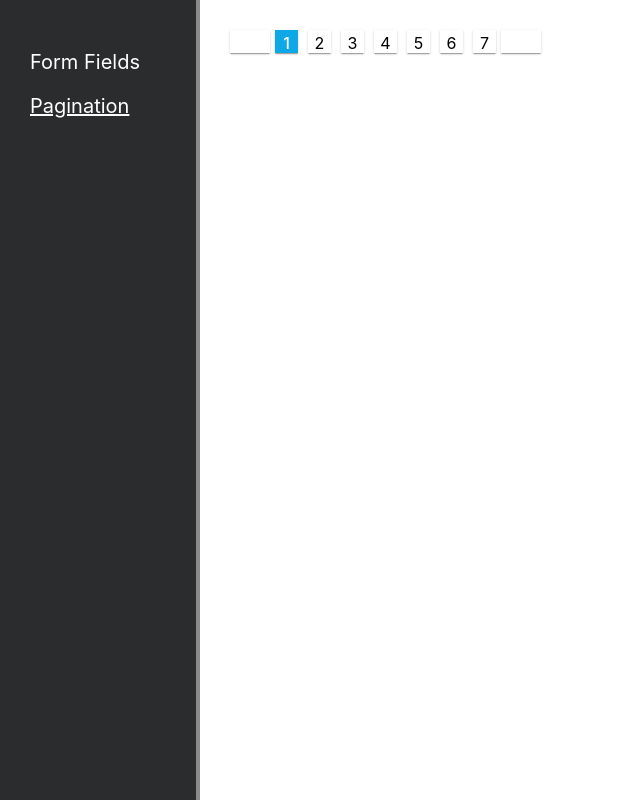
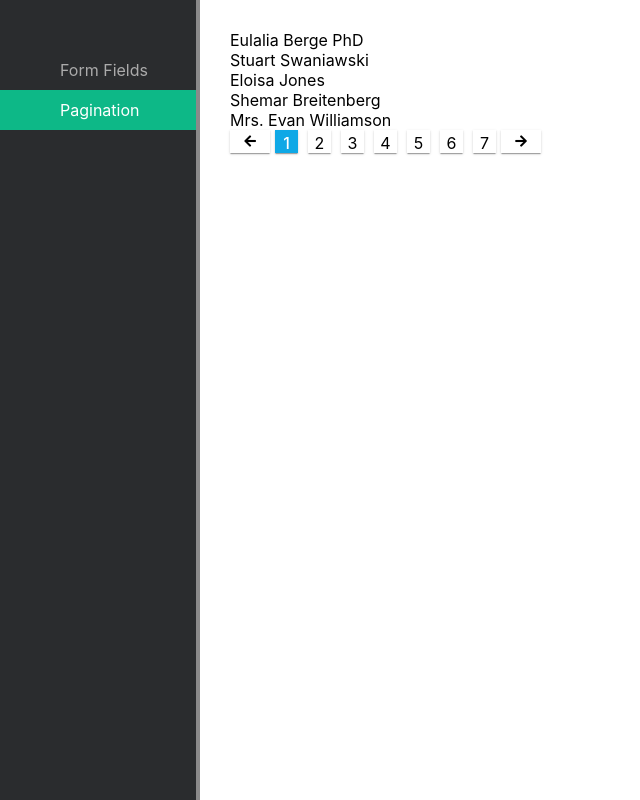
Before and after one commit to villacerc/my_playground, a React (Create React App) app in the folder client/: page /pagination in a window 1280 px wide. Shown: the whole page, without its empty margins (0-640 px from the left). Built offline with nearby package versions, Linux system fonts and the light colour scheme.

Commit message:
added pagination

```diff
--- a/client/package.json
+++ b/client/package.json
@@ -10,6 +10,7 @@
     "@testing-library/react": "^9.3.2",
     "@testing-library/user-event": "^7.1.2",
     "classnames": "^2.2.6",
+    "faker": "^4.1.0",
     "node-sass": "^4.13.1",
     "react": "^16.12.0",
     "react-dom": "^16.12.0",
--- a/client/src/components/form/Select.module.scss
+++ b/client/src/components/form/Select.module.scss
@@ -91,10 +91,11 @@
 
 .clearSearch {
   position: absolute;
-  right: 6px;
+  right: 8px;
   top: 8px;
   cursor: pointer;
   color: #a6a6a6;
+  font-size: 10pt;
 }
 
 /* Customize the label (the container) */
--- a/client/src/components/pagination/index.js
+++ b/client/src/components/pagination/index.js
@@ -7,63 +7,95 @@ const myarr = []
 class Pagination extends Component {
   state = {
     selectedPage: 1,
-    pageCount: 20,
     pageRange: [],
-    rowsPerPage: 1,
+    rowsPerPage: 5,
+    initialized: false,
   }
 
   componentDidMount() {
-    this.setPagination()
+    this.initialize()
   }
 
-  setRowsPerPage = ({ value }) => {
-    let pageCount = null
+  initialize = () => {
+    const { itemsPerPage } = this.props
+
+    this.setRowsPerPage(itemsPerPage)
+  }
+
+  setRowsPerPage = value => {
+    const { list } = this.props
     let rowsPerPage = null
 
-    if (value === 'all') {
-      pageCount = 1
-      rowsPerPage = myarr.length
+    if (value === 'all' || !value) {
+      rowsPerPage = list.length
     } else {
-      pageCount = Math.ceil(myarr.length / value)
       rowsPerPage = value
     }
 
     this.setState(
       {
-        pageCount,
         rowsPerPage,
+        initialized: true,
       },
-      () => this.setPagination(1)
+      () => this.setPagination()
     )
   }
 
-  getData = () => {
-    return myarr
+  handleChange = () => {
+    const myarr = this.props.list
       .slice(
         (this.state.selectedPage - 1) * this.state.rowsPerPage,
         this.state.rowsPerPage * this.state.selectedPage
       )
       .map(el => el)
+
+    this.props.onChange(myarr)
+  }
+
+  getPageOptions = () => {
+    const options = []
+
+    if (myarr.length >= 5) {
+      let count = 1
+      while (myarr.length / (5 * count) > 1 && options.length < 3) {
+        const value = 5 * count
+        options.push({ value, label: value })
+        count += 1
+      }
+    }
+
+    options.push({ value: 'all', label: 'All' })
+
+    return options
   }
 
   setPagination = (value = null) => {
     const DEFAULT_PAGE_RANGE = 7
-    const PAGES_TO_PREVIEW = 3
-    const MAX_PAGE_RANGE =
-      this.state.pageCount < DEFAULT_PAGE_RANGE
-        ? this.state.pageCount
-        : DEFAULT_PAGE_RANGE
+    const PAGES_TO_PREVIEW = 3 //amount of page cells to preview after the selected page
 
-    let { pageCount, selectedPage, pageRange } = this.state
+    let maxPageRange = 1 //amount of cells to show at a time in the pagination
+    let totalPageCount = 1
 
-    let startingPage = 1
-    pageRange = []
+    const { rowsPerPage } = this.state
 
+    //set totalPageCount and maxPageRange
+    if (rowsPerPage !== 'all') {
+      totalPageCount = Math.ceil(this.props.list.length / rowsPerPage)
+
+      maxPageRange =
+        totalPageCount < DEFAULT_PAGE_RANGE
+          ? totalPageCount
+          : DEFAULT_PAGE_RANGE
+    }
+
+    let { selectedPage } = this.state
+
+    //set newly selected page
     if (value) {
       if (isNaN(value)) {
         if (
           (selectedPage === 1 && value === 'prev') ||
-          (selectedPage === pageCount && value === 'next')
+          (selectedPage === totalPageCount && value === 'next')
         ) {
           return
         }
@@ -75,32 +107,39 @@ class Pagination extends Component {
       }
     }
 
-    if (selectedPage + PAGES_TO_PREVIEW > pageCount) {
+    let startingPage = 1 //starting cell from the pagination
+
+    if (selectedPage + PAGES_TO_PREVIEW > totalPageCount) {
       //don't shift anymore to right
-      startingPage = pageCount - (MAX_PAGE_RANGE - 1)
+      startingPage = totalPageCount - (maxPageRange - 1)
     } else if (selectedPage > 5) {
       //shift page range
       startingPage = selectedPage - PAGES_TO_PREVIEW
 
-      if (startingPage + MAX_PAGE_RANGE >= pageCount) {
+      if (startingPage + maxPageRange >= totalPageCount) {
         //shift to last page range
-        startingPage = pageCount - (MAX_PAGE_RANGE - 1)
+        startingPage = totalPageCount - (maxPageRange - 1)
       }
     }
 
-    for (let i = 0; i < MAX_PAGE_RANGE; i++) {
+    const pageRange = []
+
+    for (let i = 0; i < maxPageRange; i++) {
       pageRange.push(startingPage)
       startingPage += 1
     }
 
-    this.setState({ pageRange, selectedPage })
+    this.setState({ pageRange, selectedPage }, this.handleChange)
   }
 
   render() {
+    if (!this.state.initialized) return null
+    if (this.state.pageCount === 1) return null
+
     return (
       <div className={styles.pagination}>
         <button onClick={() => this.setPagination('prev')}>
-          {/* <PointyArrow /> */}
+          <i class="fas fa-arrow-left"></i>
         </button>
         {this.state.pageRange.map((num, i) => {
           const { selectedPage } = this.state
@@ -119,7 +158,7 @@ class Pagination extends Component {
           )
         })}
         <button onClick={() => this.setPagination('next')}>
-          {/* <PointyArrow /> */}
+          <i class="fas fa-arrow-right"></i>
         </button>
       </div>
     )
--- a/client/src/pages/Pagination.js
+++ b/client/src/pages/Pagination.js
@@ -1,11 +1,28 @@
 import React, { Component } from 'react'
 import MyPagination from '../components/pagination/'
+import faker from 'faker'
+
+const list = new Array(56).fill().map(() => faker.name.findName())
 
 class Pagination extends Component {
+  state = {
+    myarr: list,
+    newArr: list,
+  }
+  handleNewPage = newList => {
+    this.setState({ newArr: newList })
+  }
   render() {
     return (
       <div className="content">
-        <MyPagination />
+        {this.state.newArr.map((el, i) => (
+          <div key={i}>{el}</div>
+        ))}
+        <MyPagination
+          onChange={this.handleNewPage}
+          list={this.state.myarr}
+          itemsPerPage={5}
+        />
       </div>
     )
   }
--- a/client/src/sidebar/Sidebar.module.scss
+++ b/client/src/sidebar/Sidebar.module.scss
@@ -6,23 +6,25 @@
   bottom: 0;
   left: 0;
   color: white;
-  padding: 30px;
   box-sizing: border-box;
   border-right: 4px solid #8a8a8a;
+  padding-top: 50px;
 }
 
 .item {
-  font-size: 15pt;
   font-weight: 400;
-  margin: 20px 0;
-  a {
-    text-decoration: none;
+  padding-left: 60px;
+  min-height: 40px;
+  display: flex;
+  align-items: center;
+  text-decoration: none;
+  color: #ababab;
+  &:hover {
     color: white;
   }
 }
 
 .active {
-  a {
-    text-decoration: underline;
-  }
+  background-color: #0db887;
+  color: white;
 }
--- a/client/src/sidebar/index.js
+++ b/client/src/sidebar/index.js
@@ -15,14 +15,15 @@ class Sidebar extends Component {
     return (
       <div className={styles.container}>
         {links.map(({ href, name }) => (
-          <div
+          <Link
             className={classNames(
               styles.item,
               pathname === href ? styles.active : ''
             )}
+            to={href}
           >
-            <Link to={href}>{name}</Link>
-          </div>
+            {name}
+          </Link>
         ))}
       </div>
     )
```
Also changed, not shown: 1 other file (tests, documents, lock files or other folders).
